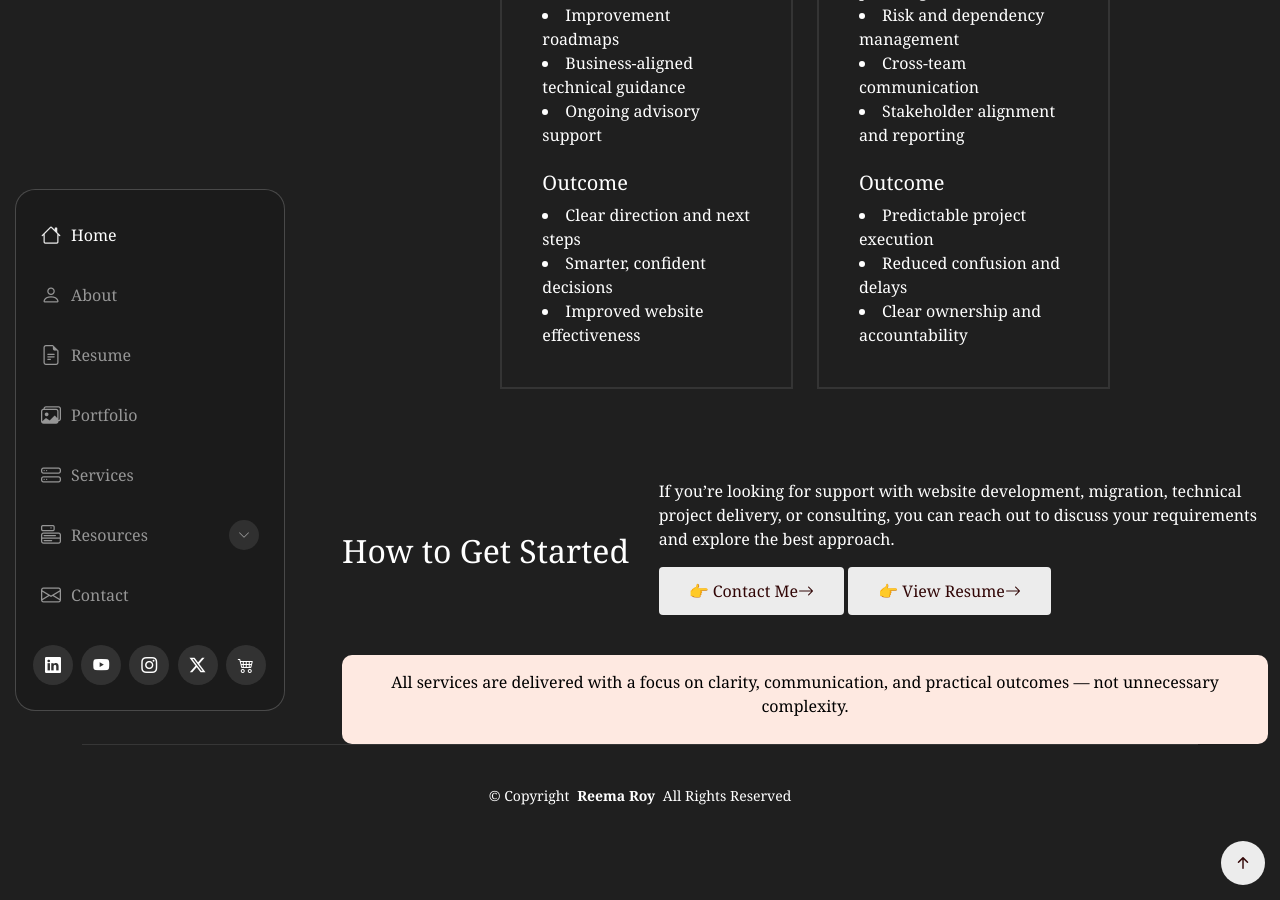
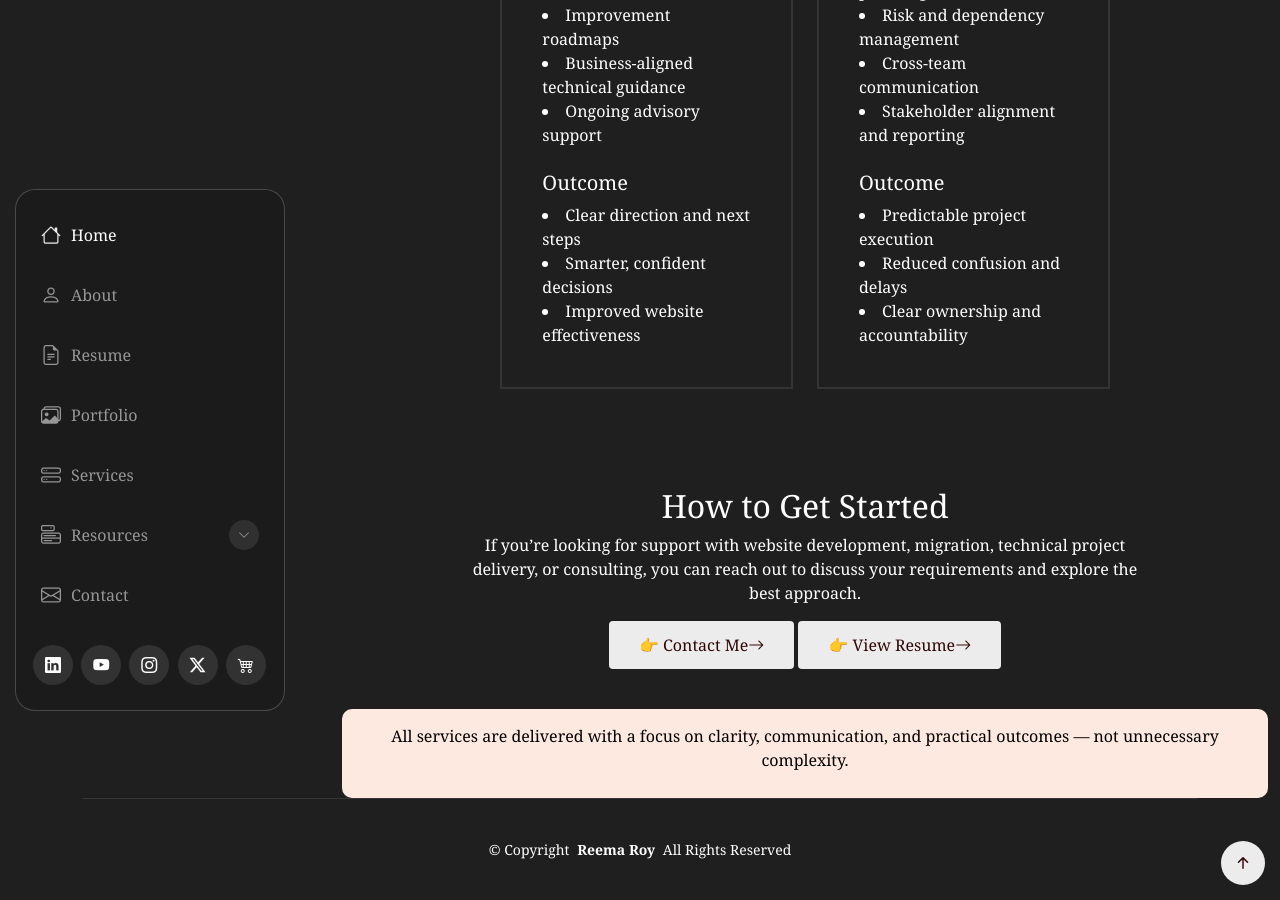
Before and after one commit to iamreemaroy/Reema-Roy, a Jekyll site: the page services.html, which Jekyll copies as it is, in a window 1280 px wide and 900 px high, scrolled down 2331 px. Built offline with Jekyll 4.4.1, drawn with Linux system fonts in a browser that asks for light colours.

Commit message:
Update services.html

```diff
--- a/services.html
+++ b/services.html
@@ -288,18 +288,18 @@ clarity — making them hard to scale, maintain, or optimize.</p>
       </div>
 
     </section><!-- /Services Section -->
-    <div class="container aos-init aos-animate" data-aos="fade-up" data-aos-delay="100">
-    <div class="service-header">
-          <div class="row align-items-center">
-            <div class="col-lg-4 col-md-12">
+    <div class="container aos-init aos-animate" data-aos="fade-up" data-aos-delay="100" style="align-items: center; text-align: center;">
+    <div class="col-md-12">
               <div class="service-intro">
                 <h2 class="service-heading">
-                  <h2>How to Get Started</h2>
-                </h2>
+                  </h2><h2>How to Get Started</h2>
               </div>
             </div>
-            <div class="col-lg-8 col-md-12">
-              <p>If you’re looking for support with website development, migration, technical project delivery, or consulting, you can reach out to discuss your requirements and explore the best approach.</p>
+
+        <div class="service-header">
+          <div class="row align-items-center">
+            <div class="col-md-12">
+              <p style="padding-left: 130px; padding-right: 130px;">If you’re looking for support with website development, migration, technical project delivery, or consulting, you can reach out to discuss your requirements and explore the best approach.</p>
               <div class="service-summary">
                 <a href="/contact" class="service-btn" style="margin-bottom: 10px;">
                   👉 Contact Me
@@ -315,13 +315,13 @@ clarity — making them hard to scale, maintain, or optimize.</p>
         </div>
 
       <div class="container aos-init aos-animate" data-aos="fade-up" data-aos-delay="100" style="
-    background: #fee9e1;
-    color: black;
-    padding-top: 15px;
-    text-align: center;
-    border-radius: 10px;
-    padding-bottom: 10px;
-    margin-top: 30px;">
+          background: #fee9e1;
+          color: black;
+          padding-top: 15px;
+          text-align: center;
+          border-radius: 10px;
+          padding-bottom: 10px;
+          margin-top: 30px;">
         <div class="service-header">
           <div class="row align-items-center">
             <div class="col-md-12">
@@ -332,8 +332,10 @@ clarity — making them hard to scale, maintain, or optimize.</p>
             </div>
           </div>
         </div>
+    </div>
 
     </main>
+
 <style>
   a.service-btn {
     display: inline-flex;
```
